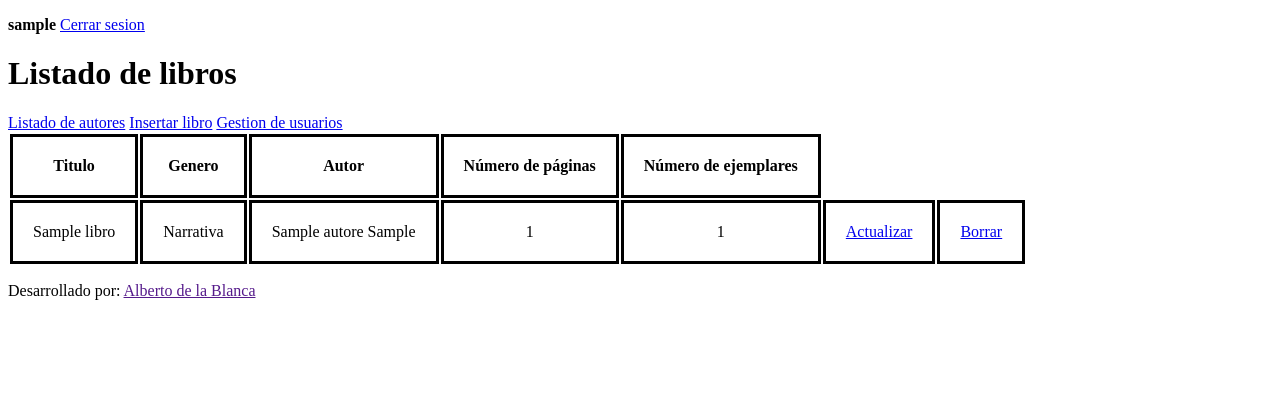
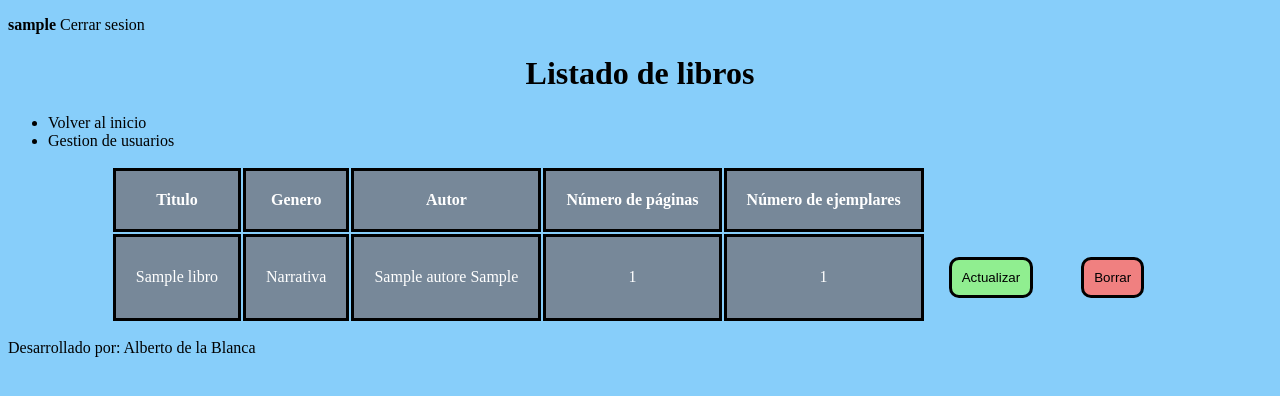
Before and after one commit to albertodlb9/ejs_php, a PHP site: page /listadoLibros.php in a window 1280 px wide. Shown: the top 396 px of the page. Run offline with PHP 8.4, Linux system fonts and the light colour scheme; the visitor is signed in with stand-in values (Sample User, id 1); tables that the repository leaves empty hold one stand-in row (values such as "Sample post").

Commit message:
libreria 2 casi completa y estilos

```diff
--- a/libreria2/cambiarPassword.php
+++ b/libreria2/cambiarPassword.php
@@ -28,7 +28,8 @@ require_once "seguridad.php";
 <head>
     <meta charset="UTF-8">
     <meta name="viewport" content="width=device-width, initial-scale=1.0">
-    <title>Document</title>
+    <title>Cambiar Password</title>
+    <link rel="stylesheet" href="style.css">
 </head>
 <body>
     <h1>Cambiar contraseña</h1>
--- a/libreria2/gestionUsuarios.php
+++ b/libreria2/gestionUsuarios.php
@@ -23,6 +23,7 @@
         <a href="index.php">Volver al inicio</a>
     </nav>
     <h2>Lista de usuarios</h2>
+    <div class="tabla">
     <table>
         <tr>
             <th>Nombre</th>
@@ -48,5 +49,7 @@
                 echo "</tr>";
             }
         ?>
+    </table>
+    </div>
 </body>
 </html>
--- a/libreria2/listadoLibros.php
+++ b/libreria2/listadoLibros.php
@@ -23,23 +23,27 @@
             echo "<h1>Listado de libros</h1>";
     ?>
     <nav id='menu'>
+        <ul>
+            <li><a href="index.php">Volver al inicio</a></li>
     <?php
-        if($_SESSION['rol'] == 'administrador' || $_SESSION['rol'] == 'bibliotecario'){
+
+        if($_SESSION['rol'] == 'bibliotecario'){
     ?>
-    <a href="listadoAutores.php">Listado de autores</a>
-    <a href="insertarLibro.php">Insertar libro</a>
+    <li><a href="listadoAutores.php">Listado de autores</a></li>
+    <li><a href="insertarLibro.php">Insertar libro</a></li>
+
     <?php
+        }
         if($_SESSION['rol'] == 'administrador'){
     ?>
-    <a href="gestionarUsuarios.php">Gestion de usuarios</a>
+    <li><a href="gestionUsuarios.php">Gestion de usuarios</a></li>
     <?php
             }
         }
     ?>
+        </ul>
     </nav>
-    <?php
-        }
-    ?>
+    <div class="tabla">
         <table>
             <tr>
                 <th>Titulo</th>
@@ -64,12 +68,13 @@
                 echo "<td>$autor[Nombre] $autor[Apellidos]</td>";
                 echo "<td>".$libro['numeroPaginas']."</td>";
                 echo "<td>".$libro['numeroEjemplares']."</td>";
-        echo "<td><a href='actualizarLibro.php?id=".$libro['idLibro']."'>Actualizar</a></td>";
-        echo "<td><a href='borrarLibro.php?id=".$libro['idLibro']."'>Borrar</a></td>";
+                echo "<td class='modificar'><button class='green'><a href='actualizarLibro.php?id=".$libro['idLibro']."'>Actualizar</a></button></td>";
+                echo "<td class='eliminar'><button class='red'><a href='borrarLibro.php?id=".$libro['idLibro']."'>Borrar</a></button></td>";
                 echo "</tr>";
             }
             ?>
         </table>
+    </div>
 <footer>
     <p>Desarrollado por: <a href="">Alberto de la Blanca</a></p>
 </footer>
--- a/libreria2/modificarUsuario.php
+++ b/libreria2/modificarUsuario.php
@@ -37,6 +37,7 @@
 <head>
     <meta charset="UTF-8">
     <meta name="viewport" content="width=device-width, initial-scale=1.0">
+    <link rel="stylesheet" href="style.css">
     <title>Modificar usuario</title>
 </head>
 <body>
--- a/libreria2/registro.php
+++ b/libreria2/registro.php
@@ -24,9 +24,15 @@
     <meta charset="UTF-8">
     <meta name="viewport" content="width=device-width, initial-scale=1.0">
     <title>Registro</title>
+    <link rel="stylesheet" href="style.css">
 </head>
 <body>
     <h1>Biblioteca 2.0</h1>
+    <nav>
+        <ul>
+            <li><a href="index.php">Volver al inicio</a></li>
+        </ul>
+    </nav>
     <h2>Registro de usuario</h2>
     <form action="" method="post">
         <label for="nombre">Nombre:</label>
--- a/libreria2/style.css
+++ b/libreria2/style.css
@@ -13,8 +13,65 @@ th,td{
     margin: 0px;
     text-align: center;
     padding: 20px;
+    background-color: lightslategray;
+    color: white;
 }
 
 td.modificar,td.eliminar{
     border: 3px solid transparent;
 }
+
+body{
+    background-color: lightskyblue;
+}
+
+form{
+    display: flex;
+    flex-direction: column;
+    align-items: center;
+    justify-content: center;
+    gap: 5px;
+}
+
+input,select,button{
+    padding: 10px;
+    border-radius: 10px;
+    border: 3px solid black;
+}
+
+h1,h2{
+    text-align: center;
+}
+
+.entrar{
+    display: flex;
+    flex-direction: row;
+    align-items: center;
+    justify-content: center;
+    gap: 5px;
+}
+
+.tabla{
+    display: flex;
+    flex-direction: column;
+    align-items: center;
+    justify-content: center;
+    gap: 5px;
+}
+
+.modificar,.eliminar{
+    background-color: lightskyblue;
+}
+
+.green{
+    background-color: lightgreen;
+}
+
+.red{
+    background-color: lightcoral;
+}
+
+a{
+    color:black;
+    text-decoration: none;
+}
```
Also changed, not shown: libreria2/actualizarLibro.php (+44 -18 lines), libreria2/index.php (+14 -8 lines), libreria2/insertarAutor.php (+14 -4 lines), libreria2/insertarLibro.php (+18 -9 lines), libreria2/listadoAutores.php (+14 -12 lines), libreria2/modificarAutor.php (added, +61 -0 lines). Lines whose indentation alone changed are shown as unchanged.
